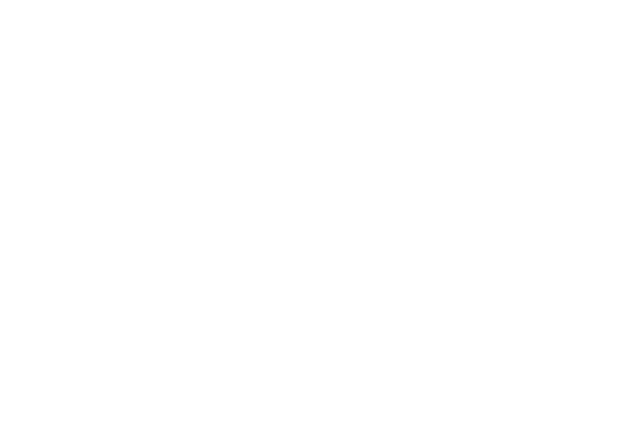
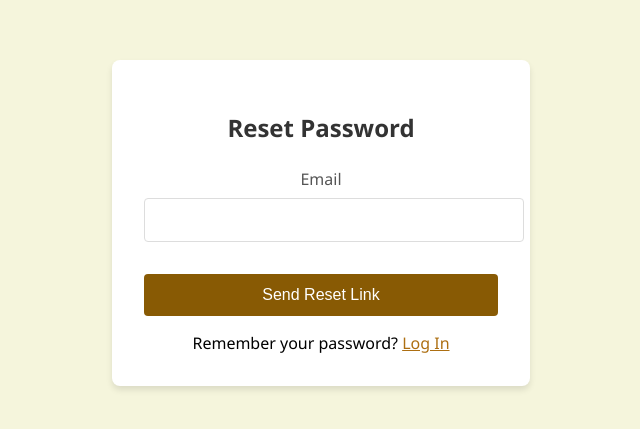
Before and after one commit to petermunene/KYXs-phase-2-project, a React (Vite) app: page /reset-password in a window 1280 px wide. Before the commit this address had no page. Shown: the part 177-606 px from the top of the page, without its empty margins (367-1007 px from the left). Built offline with nearby package versions, Linux system fonts and the light colour scheme; data requests are answered from the project's data file.

Commit message:
changes on the routes and home page

```diff
--- a/db.json
+++ b/db.json
@@ -227,18 +227,6 @@
       "totalPrice": 500
     },
     {
-      "id": "2",
-      "name": "Air Force 1",
-      "brand": "Nike",
-      "price": 120,
-      "inStock": true,
-      "image": "https://images.pexels.com/photos/11946042/pexels-photo-11946042.jpeg?auto=compress&cs=tinysrgb&w=1260&h=750&dpr=2",
-      "quantity": 1,
-      "color": "pink",
-      "deliveryOption": "pickup",
-      "totalPrice": 120
-    },
-    {
       "id": "3",
       "name": "Nike Dunk Low",
       "brand": "Nike",
@@ -261,18 +249,6 @@
       "color": "red",
       "deliveryOption": "pickup",
       "totalPrice": 180
-    },
-    {
-      "id": "2",
-      "name": "Air Force 1",
-      "brand": "Nike",
-      "price": 120,
-      "inStock": true,
-      "image": "https://images.pexels.com/photos/11946042/pexels-photo-11946042.jpeg?auto=compress&cs=tinysrgb&w=1260&h=750&dpr=2",
-      "quantity": 2,
-      "color": "blue",
-      "deliveryOption": "pickup",
-      "totalPrice": 240
     },
     {
       "id": "2",
@@ -321,6 +297,30 @@
       "color": "RED",
       "deliveryOption": "pickup",
       "totalPrice": 300
+    },
+    {
+      "id": "2",
+      "name": "Air Force 1",
+      "brand": "Nike",
+      "price": 120,
+      "inStock": true,
+      "image": "https://images.pexels.com/photos/11946042/pexels-photo-11946042.jpeg?auto=compress&cs=tinysrgb&w=1260&h=750&dpr=2",
+      "quantity": 1,
+      "color": "black",
+      "deliveryOption": "pickup",
+      "totalPrice": 120
+    },
+    {
+      "id": "2",
+      "name": "Air Force 1",
+      "brand": "Nike",
+      "price": 120,
+      "inStock": true,
+      "image": "https://images.pexels.com/photos/11946042/pexels-photo-11946042.jpeg?auto=compress&cs=tinysrgb&w=1260&h=750&dpr=2",
+      "quantity": 1,
+      "color": "black",
+      "deliveryOption": "pickup",
+      "totalPrice": 120
     }
   ]
 }
--- a/src/App.jsx
+++ b/src/App.jsx
@@ -1,18 +1,19 @@
 import React, { useState, useEffect } from "react";
-import { Routes, Route, Navigate } from 'react-router-dom';
-import { AuthProvider } from "./Context/AuthContext";
-import { useAuth } from './Context/AuthContext';
+import { Routes, Route, Navigate, useLocation } from 'react-router-dom';
+import { AuthProvider, useAuth } from "./Context/AuthContext"; // Added useAuth import
 import NavBar from './components/NavBar';
 import Home from "./components/Home";
 import Login from "./components/Auth/Login";
 import SignUp from "./components/Auth/SignUp";
 import PasswordReset from "./components/Auth/PasswordReset";
 import Cart from "./components/Cart";
+import ErrorPage from "./components/ErrorPage";
 
 function App() {
   const [shoeList, setShoeList] = useState([]);
   const [filteredShoes, setFilteredShoes] = useState([]);
   const [cart, setCart] = useState([]);
+  const location = useLocation();
 
   useEffect(() => {
     fetch("http://localhost:4000/shoes")
@@ -29,17 +30,26 @@ function App() {
 
   function handleRemoveFromCart(shoeToRemove) {
     setCart(prevCart => prevCart.filter(shoe => shoe.id !== shoeToRemove.id));
-    fetch(`http://localhost:4000/cart/${shoeToRemove.id}`,{
-      method:"DELETE"
-    })
+    fetch(`http://localhost:4000/cart/${shoeToRemove.id}`, {
+      method: "DELETE"
+    });
   }
 
+  // Check if current route is authentication page
+  const isAuthPage = ['/login', '/signup', '/reset-password'].includes(location.pathname);
+
   return (
+    <AuthProvider>
+      {!isAuthPage && <NavBar cartCount={cart.length} />}
 
-    <AuthProvider>
-      <div style={{ gap: 10, display: "flex", flexDirection: "column" }}>
-        <NavBar cartCount={cart.length} />
+      <div style={{ padding: isAuthPage ? '0' : '20px' }}>
         <Routes>
+          {/* Authentication Routes (no navbar) */}
+          <Route path="/login" element={<Login />} />
+          <Route path="/signup" element={<SignUp />} />
+          <Route path="/reset-password" element={<PasswordReset />} />
+
+          {/* Main App Routes (protected, with navbar) */}
           <Route path="/" element={
             <ProtectedRoute>
               <Home
@@ -48,9 +58,7 @@ function App() {
               />
             </ProtectedRoute>
           } />
-          <Route path="/login" element={<Login />} />
-          <Route path="/signup" element={<SignUp />} />
-          <Route path="/reset-password" element={<PasswordReset />} />
+
           <Route path="/cart" element={
             <ProtectedRoute>
               <Cart
@@ -59,14 +67,17 @@ function App() {
               />
             </ProtectedRoute>
           } />
-          <Route path="*" element={<Navigate to="/" replace />} />
+
+          {/* Redirects */}
+          <Route path="/" element={<Navigate to="/login" />} />
+          <Route path="*" element={<ErrorPage errorMessage="Page not found" />} />
         </Routes>
       </div>
     </AuthProvider>
-
   );
 }
 
+// Move ProtectedRoute outside the App component
 function ProtectedRoute({ children }) {
   const { user } = useAuth();
   return user ? children : <Navigate to="/login" replace />;
--- a/src/Context/AuthContext.jsx
+++ b/src/Context/AuthContext.jsx
@@ -1,21 +1,18 @@
-import { createContext, useState, useContext } from 'react'
-import { useNavigate } from 'react-router-dom'
+import { createContext, useState, useContext } from 'react';
 
-const AuthContext = createContext()
+const AuthContext = createContext();
 
 export function AuthProvider({ children }) {
-  const [user, setUser] = useState(null)
-  const navigate = useNavigate()
+  const [user, setUser] = useState(null);
 
   const login = async (email, password) => {
     try {
       await new Promise(resolve => setTimeout(resolve, 500));
       if (email === "test@example.com" && password === "password") {
         setUser({ email });
-        navigate('/');
-      } else {
-        throw new Error("Invalid credentials");
+        return true;
       }
+      throw new Error("Invalid credentials");
     } catch (error) {
       throw error;
     }
@@ -26,10 +23,9 @@ export function AuthProvider({ children }) {
       await new Promise(resolve => setTimeout(resolve, 500));
       if (userData.email && userData.password) {
         setUser({ email: userData.email });
-        navigate('/');
-      } else {
-        throw new Error("Registration failed");
+        return true;
       }
+      throw new Error("Registration failed");
     } catch (error) {
       throw error;
     }
@@ -37,7 +33,7 @@ export function AuthProvider({ children }) {
 
   const logout = () => {
     setUser(null);
-    navigate('/login');
+    return true;
   };
 
   return (
--- a/src/components/Auth/Login.jsx
+++ b/src/components/Auth/Login.jsx
@@ -1,6 +1,7 @@
 import { useState } from 'react';
 import { Link, useNavigate } from 'react-router-dom';
 import { useAuth } from "../../Context/AuthContext";
+
 
 export default function Login() {
   const [email, setEmail] = useState('');
@@ -71,7 +72,7 @@ export default function Login() {
         </div>
       </form>
 
-      <div className="auth-footer" >
+      <div className="auth-footer">
         Don't have an account?{' '}
         <Link to="/signup" className="btn-link">
           Sign Up
--- /dev/null
+++ b/src/components/ErrorPage.jsx
@@ -0,0 +1,29 @@
+import { Link } from 'react-router-dom';
+
+function ErrorPage({ errorMessage }) {
+  return (
+    <div style={{
+      display: 'flex',
+      flexDirection: 'column',
+      alignItems: 'center',
+      justifyContent: 'center',
+      minHeight: '100vh',
+      padding: '20px',
+      backgroundColor: '#f8d7da'
+    }}>
+      <h1 style={{ fontSize: '2.5rem', color: '#721c24', marginBottom: '1rem' }}>Oops! Something went wrong</h1>
+      <p style={{ fontSize: '1.2rem', color: '#856404', marginBottom: '2rem' }}>{errorMessage}</p>
+      <Link to="/" style={{
+        padding: '10px 20px',
+        backgroundColor: '#721c24',
+        color: 'white',
+        borderRadius: '5px',
+        textDecoration: 'none'
+      }}>
+        Return to Home
+      </Link>
+    </div>
+  );
+}
+
+export default ErrorPage;
--- a/src/components/Home.jsx
+++ b/src/components/Home.jsx
@@ -1,14 +1,14 @@
 import { useAuth } from '../Context/AuthContext';
-import ShoeFilter from './ShoeCategory';
+import ShoeCategory from './ShoeCategory';
 import ShoeList from './ShoesList';
 
 export default function Home({ shoes, onAddShoeToCart }) {
-  const { user, logout } = useAuth();
+  const { user } = useAuth();
 
   return (
     <div style={{ padding: '20px' }}>
       <h1>Welcome {user?.email}</h1>
-      <ShoeFilter shoes={shoes} setFilteredShoes={() => {}} />
+      <ShoeCategory shoes={shoes} setFilteredShoes={() => {}} />
       <ShoeList shoes={shoes} onAddShoeToCart={onAddShoeToCart} />
     </div>
   );
--- a/src/components/NavBar.jsx
+++ b/src/components/NavBar.jsx
@@ -1,9 +1,15 @@
 import React from 'react';
-import { Link } from 'react-router-dom';
+import { Link, useNavigate } from 'react-router-dom';
 import { useAuth } from '../Context/AuthContext';
 
 function NavBar({ cartCount }) {
   const { user, logout } = useAuth();
+  const navigate = useNavigate();
+
+  const handleLogout = () => {
+    logout();
+    navigate('/login');
+  };
 
   return (
     <nav style={styles.navbar}>
@@ -11,15 +17,10 @@ function NavBar({ cartCount }) {
         <h2 style={styles.logo}>KYXS</h2>
         <div style={styles.navLinks}>
           <Link style={styles.navLink} to="/">Home</Link>
-          <Link style={styles.navLink} to="/login">Login</Link>
-          <Link style={styles.navLink} to="/signup">Sign Up</Link>
-          {user && <Link style={styles.navLink} to="/profile">Profile</Link>}
-          {user ? (
-            <button onClick={logout} style={styles.logoutButton}>
-              Logout
-            </button>
-          ) : null}
-          {/* Cart Link */}
+          <Link style={styles.navLink} to="/profile">Profile</Link>
+          <button onClick={handleLogout} style={styles.logoutButton}>
+            Logout
+          </button>
           <Link style={styles.cartLink} to="/cart">
             Cart ({cartCount})
           </Link>
@@ -29,9 +30,10 @@ function NavBar({ cartCount }) {
   );
 }
 
+
 const styles = {
   navbar: {
-    backgroundColor: '#a1887f', // warm brown
+    backgroundColor: '#a1887f',
     padding: '10px 20px',
     color: 'white',
   },
--- a/src/components/ShoeCategory.jsx
+++ b/src/components/ShoeCategory.jsx
@@ -1,6 +1,6 @@
 import React from "react";
 
-function ShoeFilter({ shoes, setFilteredShoes }) {
+function ShoeCategory({ shoes, setFilteredShoes }) {
   function handleFilter(input) {
     const updated = shoes.filter((shoe) =>
       shoe.price.toString().includes(input) ||
@@ -30,4 +30,4 @@ function ShoeFilter({ shoes, setFilteredShoes }) {
   );
 }
 
-export default ShoeFilter;
+export default ShoeCategory;
--- a/src/main.jsx
+++ b/src/main.jsx
@@ -1,10 +1,13 @@
-import React from "react";
-import ReactDOM from "react-dom/client";
-import { RouterProvider } from "react-router-dom";
-import router from "./routes";
+import React from 'react';
+import ReactDOM from 'react-dom/client';
+import { BrowserRouter } from 'react-router-dom';
+import App from './App';
+import './index.css';
 
-ReactDOM.createRoot(document.getElementById("root")).render(
+ReactDOM.createRoot(document.getElementById('root')).render(
   <React.StrictMode>
-    <RouterProvider router={router} />
+    <BrowserRouter>
+      <App />
+    </BrowserRouter>
   </React.StrictMode>
 );
--- a/src/routes.jsx
+++ /dev/null
@@ -1,37 +0,0 @@
-// routes.jsx
-import React from "react";
-import { createBrowserRouter } from "react-router-dom";
-import App from "./App";
-import Home from "./Home";
-import Cart from "./Cart";
-import ShoeCategory from "./ShoeCategory";
-import ShoeList from "./ShoeList";
-import ErrorPage from "./ErrorPage"; // Optional error fallback page
-
-const router = createBrowserRouter([
-  {
-    path: "/",
-    element: <App />,
-    errorElement: <ErrorPage />, // Optional error handler
-    children: [
-      {
-        index: true,
-        element: <Home />,
-      },
-      {
-        path: "/cart",
-        element: <Cart />,
-      },
-      {
-        path: "/category",
-        element: <ShoeCategory />,
-      },
-      {
-        path: "/list",
-        element: <ShoeList />,
-      },
-    ],
-  },
-]);
-
-export default router;
```
Also changed, not shown: 1 other file (tests, documents, lock files or other folders).
